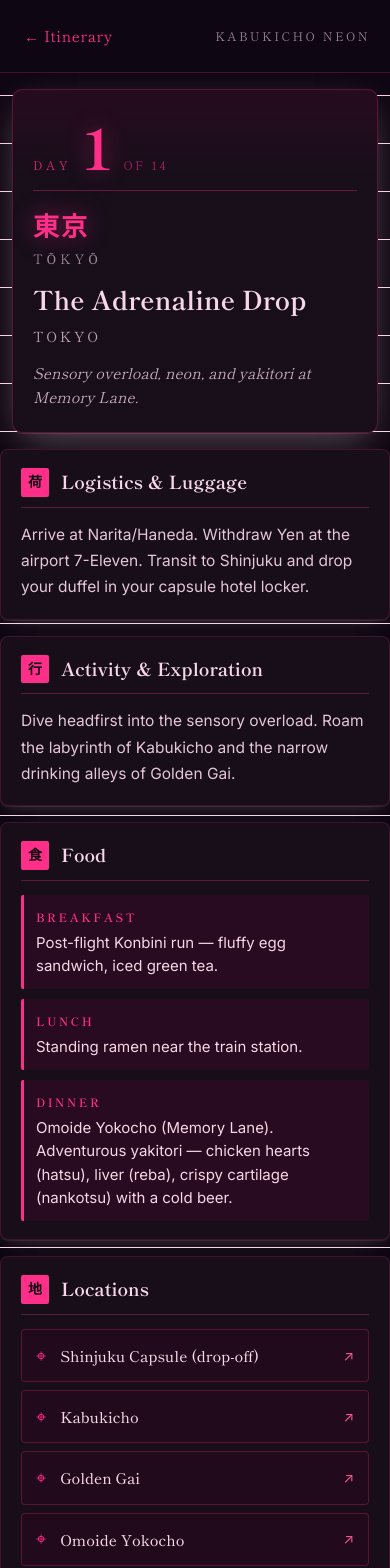
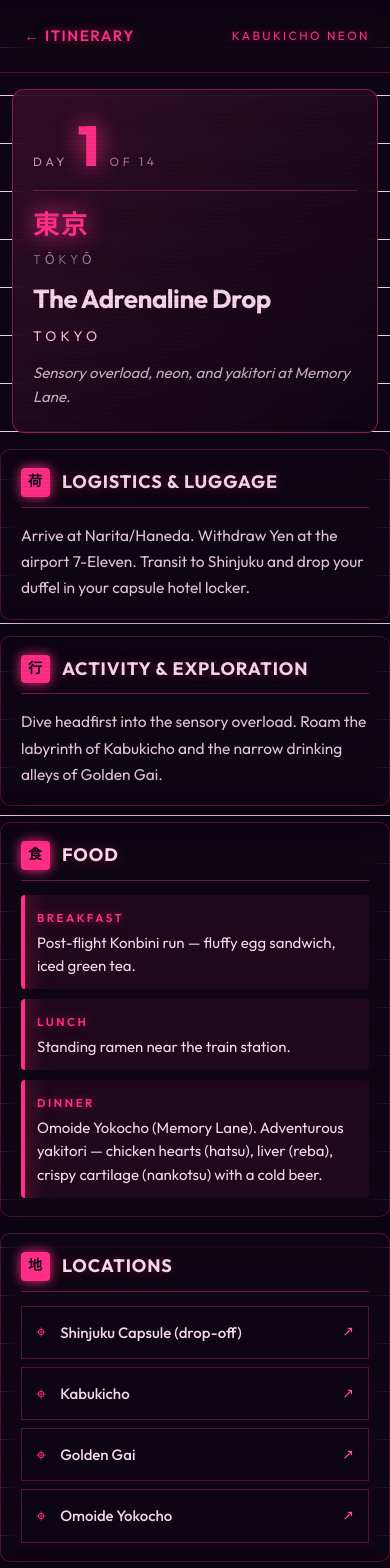
Before and after one commit to hunterom-pe/japan-itinerary, a React (Vite) app: page /#/day/1 in a window 390 px wide. Shown: the top 1568 px of the page. Built offline with nearby package versions, Linux system fonts and the light colour scheme.

Commit message:
feat: visual revamp with neo-tokyo and traditional styles

```diff
--- a/src/components/DayView.tsx
+++ b/src/components/DayView.tsx
@@ -31,6 +31,7 @@ export default function DayView() {
     <div
       className="page page--day"
       data-pattern={theme.pattern}
+      data-vibe={theme.vibe}
       style={
         {
           "--accent": theme.accent,
--- a/src/data/themes.ts
+++ b/src/data/themes.ts
@@ -2,6 +2,7 @@ import type { ThemeId } from "./itinerary";
 
 export type ThemeDef = {
   label: string;
+  vibe: "neo-tokyo" | "traditional";
   accent: string;
   accentSoft: string;
   ink: string;
@@ -13,6 +14,7 @@ export type ThemeDef = {
 export const themes: Record<ThemeId, ThemeDef> = {
   "neon-tokyo": {
     label: "Kabukicho neon",
+    vibe: "neo-tokyo",
     accent: "#ff2e88",
     accentSoft: "#3a0f29",
     ink: "#f7d6e6",
@@ -22,6 +24,7 @@ export const themes: Record<ThemeId, ThemeDef> = {
   },
   "mecha-noir": {
     label: "Mecha noir",
+    vibe: "neo-tokyo",
     accent: "#5bd6ff",
     accentSoft: "#10222e",
     ink: "#dbe7ef",
@@ -31,6 +34,7 @@ export const themes: Record<ThemeId, ThemeDef> = {
   },
   "ghibli-whimsy": {
     label: "Whimsy cream",
+    vibe: "traditional",
     accent: "#6fa86b",
     accentSoft: "#e9f0d6",
     ink: "#2c3322",
@@ -39,6 +43,7 @@ export const themes: Record<ThemeId, ThemeDef> = {
   },
   "alpine-wood": {
     label: "Alpine wood",
+    vibe: "traditional",
     accent: "#7a5230",
     accentSoft: "#efe2cd",
     ink: "#2c1f12",
@@ -47,6 +52,7 @@ export const themes: Record<ThemeId, ThemeDef> = {
   },
   "thatch-mountain": {
     label: "Thatched roof",
+    vibe: "traditional",
     accent: "#9b6a3a",
     accentSoft: "#ece1cb",
     ink: "#322415",
@@ -55,6 +61,7 @@ export const themes: Record<ThemeId, ThemeDef> = {
   },
   "crimson-shrine": {
     label: "Vermillion torii at night",
+    vibe: "traditional",
     accent: "#e63946",
     accentSoft: "#3a0d0d",
     ink: "#f3e2c4",
@@ -64,6 +71,7 @@ export const themes: Record<ThemeId, ThemeDef> = {
   },
   "moss-stone": {
     label: "Moss & stone",
+    vibe: "traditional",
     accent: "#5f7a3b",
     accentSoft: "#dfe7cd",
     ink: "#23301a",
@@ -72,6 +80,7 @@ export const themes: Record<ThemeId, ThemeDef> = {
   },
   "ink-cedar": {
     label: "Ink & cedar",
+    vibe: "traditional",
     accent: "#9aa3a1",
     accentSoft: "#1e2422",
     ink: "#d6d6cf",
@@ -80,6 +89,7 @@ export const themes: Record<ThemeId, ThemeDef> = {
   },
   "dotonbori-glow": {
     label: "Dotonbori glow",
+    vibe: "neo-tokyo",
     accent: "#ffb347",
     accentSoft: "#3a1f0a",
     ink: "#fff4e0",
@@ -89,6 +99,7 @@ export const themes: Record<ThemeId, ThemeDef> = {
   },
   "crt-retro": {
     label: "CRT retro",
+    vibe: "neo-tokyo",
     accent: "#7af0a7",
     accentSoft: "#0f2418",
     ink: "#d9ffe6",
@@ -98,6 +109,7 @@ export const themes: Record<ThemeId, ThemeDef> = {
   },
   "peace-white": {
     label: "Peace white",
+    vibe: "traditional",
     accent: "#2f6dac",
     accentSoft: "#e1ecf6",
     ink: "#1e2a36",
@@ -106,6 +118,7 @@ export const themes: Record<ThemeId, ThemeDef> = {
   },
   "vermillion-tide": {
     label: "Vermillion tide",
+    vibe: "traditional",
     accent: "#c0392b",
     accentSoft: "#f7d6cf",
     ink: "#2a0f0a",
@@ -114,6 +127,7 @@ export const themes: Record<ThemeId, ThemeDef> = {
   },
   "muted-gold": {
     label: "Muted gold",
+    vibe: "traditional",
     accent: "#a8854d",
     accentSoft: "#ece0c3",
     ink: "#2b2317",
@@ -122,6 +136,7 @@ export const themes: Record<ThemeId, ThemeDef> = {
   },
   "quiet-grey": {
     label: "Quiet grey",
+    vibe: "traditional",
     accent: "#8a8a8a",
     accentSoft: "#dedede",
     ink: "#272727",
--- a/src/styles/app.css
+++ b/src/styles/app.css
@@ -16,25 +16,37 @@
 
 .hero {
   text-align: center;
-  padding: 24px 0 36px;
+  padding: 40px 0 48px;
   position: relative;
+  animation: fadeIn 1s ease-out;
+}
+
+@keyframes fadeIn {
+  from { opacity: 0; transform: translateY(10px); }
+  to { opacity: 1; transform: translateY(0); }
 }
 
 .hero__mark {
   position: relative;
   display: inline-block;
-  width: 120px;
-  height: 120px;
-  margin-bottom: 16px;
+  width: 140px;
+  height: 140px;
+  margin-bottom: 24px;
 }
 
 .hero__sun {
   position: absolute;
   inset: 0;
-  background: var(--hinomaru);
+  background: linear-gradient(135deg, #d34a4a, #bc002d);
   border-radius: 50%;
-  opacity: 0.92;
-  box-shadow: 0 0 60px rgba(188, 0, 45, 0.25);
+  opacity: 0.95;
+  box-shadow: 0 0 80px rgba(188, 0, 45, 0.15), inset 0 -4px 12px rgba(0,0,0,0.1);
+  transition: transform 0.3s ease, box-shadow 0.3s ease;
+}
+
+.hero__mark:hover .hero__sun {
+  transform: scale(1.02);
+  box-shadow: 0 0 100px rgba(188, 0, 45, 0.2), inset 0 -4px 12px rgba(0,0,0,0.1);
 }
 
 .hero__brush {
@@ -44,34 +56,38 @@
   align-items: center;
   justify-content: center;
   font-family: var(--serif);
-  font-size: 38px;
-  font-weight: 700;
+  font-size: 42px;
+  font-weight: 500;
   color: var(--paper-base);
-  letter-spacing: 2px;
+  letter-spacing: 4px;
 }
 
 .hero__title {
   font-family: var(--serif);
   font-weight: 700;
-  font-size: clamp(28px, 5vw, 44px);
-  margin: 8px 0 6px;
-  letter-spacing: -0.01em;
+  font-size: clamp(32px, 6vw, 48px);
+  margin: 12px 0 8px;
+  letter-spacing: 0.02em;
+  color: var(--ink-base);
 }
 
 .hero__sub {
-  font-family: var(--serif);
+  font-family: var(--sans);
   color: var(--ink-soft);
-  letter-spacing: 0.2em;
+  letter-spacing: 0.25em;
   font-size: 13px;
-  margin: 0 0 24px;
+  margin: 0 0 32px;
   text-transform: uppercase;
+  font-weight: 500;
 }
 
 .hero__blurb {
   max-width: 620px;
   margin: 0 auto;
   color: var(--ink-soft);
-  font-size: 15.5px;
+  font-size: 16px;
+  line-height: 1.8;
+  font-family: var(--sans);
 }
 
 /* ===== Section title ===== */
@@ -192,29 +208,30 @@
   min-width: 44px;
   min-height: 36px;
   padding: 6px 12px;
-  border-radius: 999px;
-  background: var(--paper-grain);
+  border-radius: 8px;
+  background: var(--paper-base);
   border: 1px solid color-mix(in srgb, var(--rule) 70%, transparent);
+  box-shadow: 0 2px 8px -4px rgba(0,0,0,0.05);
   color: var(--ink-soft);
   font-family: var(--serif);
   font-weight: 600;
   font-size: 14px;
   letter-spacing: 0.02em;
   white-space: nowrap;
-  transition: background 0.15s ease, border-color 0.15s ease, color 0.15s ease,
-    transform 0.15s ease;
+  transition: all 0.2s cubic-bezier(0.4, 0, 0.2, 1);
 }
 
 .jumper__chip--done {
-  background: color-mix(in srgb, var(--hinomaru) 12%, var(--paper-grain));
-  border-color: color-mix(in srgb, var(--hinomaru) 35%, var(--rule));
+  background: color-mix(in srgb, var(--hinomaru) 8%, var(--paper-base));
+  border-color: color-mix(in srgb, var(--hinomaru) 25%, transparent);
   color: var(--hinomaru);
 }
 
 .jumper__chip:hover {
   border-color: var(--hinomaru);
   color: var(--hinomaru);
-  transform: translateY(-1px);
+  transform: translateY(-2px);
+  box-shadow: 0 4px 12px -4px rgba(188, 0, 45, 0.15);
 }
 
 .day-grid {
--- a/src/styles/day.css
+++ b/src/styles/day.css
@@ -6,10 +6,10 @@
   padding: 0;
   position: relative;
   isolation: isolate;
+  transition: background 0.3s ease, color 0.3s ease;
 }
 
-/* Pattern is a quiet decorative band only at the very top of the page.
-   Blocks below have their own opaque card surfaces, so even if it bled it wouldn't compete. */
+/* Base Pattern Overlay */
 .page--day::before {
   content: "";
   position: absolute;
@@ -61,7 +61,279 @@
     radial-gradient(ellipse at 80% 80%, color-mix(in srgb, var(--accent) 8%, transparent), transparent 60%);
 }
 
-/* ===== Top bar ===== */
+/* ==========================================================================
+   NEO-TOKYO VIBE
+   ========================================================================== */
+.page--day[data-vibe="neo-tokyo"] {
+  font-family: var(--tech);
+}
+
+.page--day[data-vibe="neo-tokyo"]::after {
+  content: "";
+  position: fixed;
+  inset: 0;
+  pointer-events: none;
+  background: linear-gradient(rgba(18, 16, 16, 0) 50%, rgba(0, 0, 0, 0.25) 50%);
+  background-size: 100% 4px;
+  z-index: 9999;
+  opacity: 0.15;
+}
+
+.page--day[data-vibe="neo-tokyo"] .topbar {
+  background: color-mix(in srgb, var(--paper) 70%, transparent);
+  backdrop-filter: blur(16px);
+  -webkit-backdrop-filter: blur(16px);
+  border-bottom: 1px solid color-mix(in srgb, var(--accent) 30%, transparent);
+  box-shadow: 0 4px 24px -10px var(--glow);
+}
+
+.page--day[data-vibe="neo-tokyo"] .back {
+  font-family: var(--tech);
+  text-transform: uppercase;
+  letter-spacing: 0.1em;
+  font-weight: 600;
+  text-shadow: 0 0 12px color-mix(in srgb, var(--accent) 60%, transparent);
+}
+
+.page--day[data-vibe="neo-tokyo"] .topbar__theme {
+  font-family: var(--tech);
+  color: var(--accent);
+  text-shadow: 0 0 8px color-mix(in srgb, var(--accent) 50%, transparent);
+}
+
+.page--day[data-vibe="neo-tokyo"] .dayhead {
+  background: linear-gradient(135deg, color-mix(in srgb, var(--accent-soft) 80%, transparent) 0%, color-mix(in srgb, var(--paper) 95%, transparent) 100%);
+  backdrop-filter: blur(10px);
+  border: 1px solid color-mix(in srgb, var(--accent) 50%, transparent);
+  box-shadow: 0 0 32px -10px var(--glow), inset 0 0 16px -8px var(--accent);
+  border-radius: 12px;
+}
+
+.page--day[data-vibe="neo-tokyo"] .dayhead__big {
+  font-family: var(--tech);
+  font-weight: 800;
+  text-shadow: 0 0 24px var(--accent);
+}
+
+.page--day[data-vibe="neo-tokyo"] .dayhead__label,
+.page--day[data-vibe="neo-tokyo"] .dayhead__of,
+.page--day[data-vibe="neo-tokyo"] .dayhead__city {
+  font-family: var(--tech);
+  letter-spacing: 0.3em;
+  color: color-mix(in srgb, var(--ink) 80%, var(--accent));
+}
+
+.page--day[data-vibe="neo-tokyo"] .dayhead__kanji {
+  font-family: var(--tech);
+  font-weight: 800;
+  text-shadow: 0 0 24px var(--accent);
+}
+
+.page--day[data-vibe="neo-tokyo"] .dayhead__title {
+  font-family: var(--tech);
+  font-weight: 700;
+  letter-spacing: -0.02em;
+}
+
+.page--day[data-vibe="neo-tokyo"] .dayhead__tagline {
+  font-family: var(--tech);
+  font-style: italic;
+  opacity: 0.8;
+}
+
+.page--day[data-vibe="neo-tokyo"] .block {
+  background: color-mix(in srgb, var(--paper) 80%, transparent);
+  backdrop-filter: blur(12px);
+  border: 1px solid color-mix(in srgb, var(--accent) 25%, transparent);
+  box-shadow: 0 8px 32px -12px rgba(0,0,0,0.5);
+  border-radius: 10px;
+}
+
+.page--day[data-vibe="neo-tokyo"] .block__title {
+  font-family: var(--tech);
+  border-bottom-color: color-mix(in srgb, var(--accent) 40%, transparent);
+  text-transform: uppercase;
+  letter-spacing: 0.05em;
+  text-shadow: 0 0 12px color-mix(in srgb, var(--accent) 30%, transparent);
+}
+
+.page--day[data-vibe="neo-tokyo"] .block__mark {
+  font-family: var(--tech);
+  box-shadow: 0 0 12px var(--accent);
+  border-radius: 4px;
+}
+
+.page--day[data-vibe="neo-tokyo"] .meal {
+  background: color-mix(in srgb, var(--accent-soft) 40%, transparent);
+  border-left: 4px solid var(--accent);
+  box-shadow: inset 24px 0 24px -24px color-mix(in srgb, var(--accent) 30%, transparent);
+  border-radius: 4px;
+}
+
+.page--day[data-vibe="neo-tokyo"] .meal__slot {
+  font-family: var(--tech);
+  text-shadow: 0 0 8px color-mix(in srgb, var(--accent) 50%, transparent);
+}
+
+.page--day[data-vibe="neo-tokyo"] .loc {
+  background: color-mix(in srgb, var(--paper) 90%, transparent);
+  border: 1px solid color-mix(in srgb, var(--accent) 30%, transparent);
+  backdrop-filter: blur(8px);
+}
+
+.page--day[data-vibe="neo-tokyo"] .loc:hover {
+  background: color-mix(in srgb, var(--accent-soft) 50%, transparent);
+  border-color: var(--accent);
+  box-shadow: 0 0 16px -4px var(--accent);
+}
+
+.page--day[data-vibe="neo-tokyo"] .loc__name {
+  font-family: var(--tech);
+}
+
+.page--day[data-vibe="neo-tokyo"] .check__box {
+  border-radius: 6px;
+  background: color-mix(in srgb, var(--paper) 50%, transparent);
+  border-color: color-mix(in srgb, var(--accent) 60%, transparent);
+}
+
+.page--day[data-vibe="neo-tokyo"] .check--on .check__box {
+  box-shadow: 0 0 12px color-mix(in srgb, var(--accent) 60%, transparent);
+}
+
+.page--day[data-vibe="neo-tokyo"] .notes {
+  background: color-mix(in srgb, var(--paper) 60%, transparent);
+  border: 1px solid color-mix(in srgb, var(--accent) 40%, transparent);
+  border-left: 4px solid var(--accent);
+  font-family: var(--tech);
+  color: var(--ink);
+  background-image: linear-gradient(transparent 27px, color-mix(in srgb, var(--accent) 20%, transparent) 28px);
+}
+
+.page--day[data-vibe="neo-tokyo"] .notes:focus {
+  box-shadow: 0 0 16px color-mix(in srgb, var(--accent) 40%, transparent);
+}
+
+.page--day[data-vibe="neo-tokyo"] .prevnext__btn {
+  font-family: var(--tech);
+  text-transform: uppercase;
+  letter-spacing: 0.1em;
+  background: color-mix(in srgb, var(--paper) 80%, transparent);
+  backdrop-filter: blur(8px);
+}
+
+.page--day[data-vibe="neo-tokyo"] .prevnext__btn:hover {
+  box-shadow: 0 0 16px color-mix(in srgb, var(--accent) 30%, transparent);
+  border-color: var(--accent);
+}
+
+/* ==========================================================================
+   TRADITIONAL VIBE
+   ========================================================================== */
+.page--day[data-vibe="traditional"] {
+  font-family: var(--sans);
+}
+
+.page--day[data-vibe="traditional"] .topbar {
+  background: color-mix(in srgb, var(--paper) 95%, transparent);
+  border-bottom: 1px solid color-mix(in srgb, var(--accent) 15%, transparent);
+}
+
+.page--day[data-vibe="traditional"] .back {
+  font-family: var(--serif);
+}
+
+.page--day[data-vibe="traditional"] .topbar__theme {
+  font-family: var(--serif);
+}
+
+.page--day[data-vibe="traditional"] .dayhead {
+  background: color-mix(in srgb, var(--paper) 98%, white);
+  border: 1px solid color-mix(in srgb, var(--accent) 15%, transparent);
+  box-shadow: 0 4px 20px -10px color-mix(in srgb, var(--ink) 15%, transparent);
+  border-radius: 2px; /* Sharper corners for traditional */
+}
+
+.page--day[data-vibe="traditional"] .dayhead__big,
+.page--day[data-vibe="traditional"] .dayhead__kanji,
+.page--day[data-vibe="traditional"] .dayhead__title,
+.page--day[data-vibe="traditional"] .dayhead__tagline,
+.page--day[data-vibe="traditional"] .dayhead__city {
+  font-family: var(--serif);
+}
+
+.page--day[data-vibe="traditional"] .dayhead__kanji {
+  /* Give kanji a brush-like elegance */
+  font-size: 36px;
+  font-weight: 500;
+  opacity: 0.9;
+}
+
+.page--day[data-vibe="traditional"] .block {
+  background: color-mix(in srgb, var(--paper) 98%, white);
+  border: 1px solid color-mix(in srgb, var(--accent) 10%, transparent);
+  box-shadow: 0 2px 12px -6px color-mix(in srgb, var(--ink) 10%, transparent);
+  border-radius: 2px;
+}
+
+.page--day[data-vibe="traditional"] .block__title {
+  font-family: var(--serif);
+}
+
+.page--day[data-vibe="traditional"] .block__mark {
+  font-family: var(--serif);
+  border-radius: 2px;
+}
+
+.page--day[data-vibe="traditional"] .meal {
+  background: color-mix(in srgb, var(--accent-soft) 30%, var(--paper));
+  border-left: 2px solid var(--accent);
+  border-radius: 0;
+}
+
+.page--day[data-vibe="traditional"] .meal__slot {
+  font-family: var(--serif);
+}
+
+.page--day[data-vibe="traditional"] .loc {
+  background: var(--paper);
+  border: 1px solid color-mix(in srgb, var(--accent) 15%, transparent);
+  border-radius: 2px;
+}
+
+.page--day[data-vibe="traditional"] .loc:hover {
+  background: color-mix(in srgb, var(--accent-soft) 20%, var(--paper));
+  border-color: color-mix(in srgb, var(--accent) 40%, transparent);
+}
+
+.page--day[data-vibe="traditional"] .loc__name {
+  font-family: var(--serif);
+}
+
+.page--day[data-vibe="traditional"] .check__box {
+  border-radius: 0;
+  background: var(--paper);
+  border-width: 1px;
+}
+
+.page--day[data-vibe="traditional"] .notes {
+  background: color-mix(in srgb, var(--paper) 90%, white);
+  border: 1px solid color-mix(in srgb, var(--accent) 20%, transparent);
+  border-left: 2px solid var(--accent);
+  border-radius: 2px;
+  font-family: var(--serif);
+}
+
+.page--day[data-vibe="traditional"] .prevnext__btn {
+  font-family: var(--serif);
+  border-radius: 2px;
+  background: var(--paper);
+}
+
+
+/* ==========================================================================
+   SHARED / COMMON LAYOUT (Applies to both)
+   ========================================================================== */
 
 .topbar {
   position: sticky;
@@ -75,9 +347,8 @@
   padding-top: max(14px, env(safe-area-inset-top));
   padding-left: max(20px, env(safe-area-inset-left));
   padding-right: max(20px, env(safe-area-inset-right));
-  background: var(--paper);
-  border-bottom: 1px solid color-mix(in srgb, var(--accent) 25%, transparent);
   min-height: 48px;
+  transition: background 0.3s ease, border-color 0.3s ease;
 }
 
 .back {
@@ -85,10 +356,9 @@
   align-items: center;
   min-height: 44px;
   padding: 0 4px;
-  font-family: var(--serif);
   font-size: 15px;
-  letter-spacing: 0.04em;
   color: var(--accent);
+  transition: color 0.3s ease, text-shadow 0.3s ease;
 }
 
 .back:hover {
@@ -97,14 +367,11 @@
 }
 
 .topbar__theme {
-  font-family: var(--serif);
   font-size: 12px;
   letter-spacing: 0.2em;
   text-transform: uppercase;
   color: color-mix(in srgb, var(--ink) 60%, transparent);
 }
-
-/* ===== Day header ===== */
 
 .dayhead {
   position: relative;
@@ -116,17 +383,7 @@
   grid-template-columns: auto 1fr;
   gap: 32px;
   align-items: center;
-  background:
-    linear-gradient(
-      180deg,
-      color-mix(in srgb, var(--accent-soft) 55%, var(--paper)) 0%,
-      color-mix(in srgb, var(--ink) 4%, var(--paper)) 90px
-    );
-  border: 1px solid color-mix(in srgb, var(--accent) 26%, transparent);
-  border-radius: 10px;
-  box-shadow:
-    0 1px 0 color-mix(in srgb, var(--ink) 10%, transparent),
-    0 12px 36px -10px color-mix(in srgb, var(--ink) 40%, transparent);
+  transition: all 0.3s ease;
 }
 
 .dayhead__num {
@@ -135,27 +392,22 @@
   border-right: 1px solid color-mix(in srgb, var(--accent) 35%, transparent);
   padding-right: 32px;
   color: var(--accent);
-  font-family: var(--serif);
-  text-shadow: var(--glow);
 }
 
 .dayhead__label {
   font-size: 12px;
-  letter-spacing: 0.3em;
   text-transform: uppercase;
   opacity: 0.8;
 }
 
 .dayhead__big {
   font-size: 88px;
-  font-weight: 700;
   line-height: 1;
   margin: 4px 0;
 }
 
 .dayhead__of {
   font-size: 12px;
-  letter-spacing: 0.2em;
   text-transform: uppercase;
   opacity: 0.6;
 }
@@ -165,16 +417,12 @@
 }
 
 .dayhead__kanji {
-  font-family: var(--serif);
-  font-size: 32px;
-  font-weight: 600;
   color: var(--accent);
   letter-spacing: 0.08em;
-  text-shadow: var(--glow);
 }
 
 .dayhead__romaji {
-  font-family: var(--serif);
+  font-family: var(--sans);
   font-size: 13px;
   letter-spacing: 0.3em;
   text-transform: uppercase;
@@ -183,31 +431,21 @@
 }
 
 .dayhead__title {
-  font-family: var(--serif);
   font-size: clamp(28px, 4.5vw, 40px);
-  font-weight: 700;
   margin: 10px 0 6px;
   color: var(--ink);
 }
 
 .dayhead__city {
-  font-family: var(--serif);
   font-size: 14px;
-  letter-spacing: 0.2em;
   text-transform: uppercase;
   margin: 0;
-  color: color-mix(in srgb, var(--ink) 75%, transparent);
 }
 
 .dayhead__tagline {
   margin: 14px 0 0;
-  font-style: italic;
-  color: color-mix(in srgb, var(--ink) 80%, transparent);
-  font-family: var(--serif);
   font-size: 16px;
 }
-
-/* ===== Blocks ===== */
 
 .block {
   position: relative;
@@ -215,11 +453,7 @@
   max-width: 820px;
   margin: 16px auto;
   padding: 24px;
-  background: color-mix(in srgb, var(--ink) 4%, var(--paper));
-  border: 1px solid color-mix(in srgb, var(--accent) 18%, transparent);
-  border-radius: 8px;
-  box-shadow: 0 1px 0 color-mix(in srgb, var(--ink) 8%, transparent),
-    0 6px 18px -8px color-mix(in srgb, var(--ink) 28%, transparent);
+  transition: all 0.3s ease;
 }
 
 .block + .block {
@@ -227,7 +461,6 @@
 }
 
 .block__title {
-  font-family: var(--serif);
   font-size: 20px;
   font-weight: 700;
   display: flex;
@@ -235,7 +468,7 @@
   gap: 12px;
   margin: 0 0 14px;
   padding-bottom: 8px;
-  border-bottom: 1px solid color-mix(in srgb, var(--accent) 30%, transparent);
+  border-bottom: 1px solid;
   color: var(--ink);
 }
 
@@ -243,11 +476,9 @@
   display: inline-block;
   background: var(--accent);
   color: var(--paper);
-  font-family: var(--serif);
   font-weight: 700;
   font-size: 14px;
   padding: 3px 7px 4px;
-  border-radius: 2px;
   transform: translateY(-2px);
 }
 
@@ -257,8 +488,6 @@
   line-height: 1.7;
   color: color-mix(in srgb, var(--ink) 92%, transparent);
 }
-
-/* ===== Meals ===== */
 
 .meals {
   list-style: none;
@@ -273,13 +502,10 @@
   grid-template-columns: 110px 1fr;
   gap: 14px;
   padding: 12px 14px;
-  background: color-mix(in srgb, var(--accent-soft) 60%, var(--paper));
-  border-left: 3px solid var(--accent);
-  border-radius: 2px;
+  transition: all 0.3s ease;
 }
 
 .meal__slot {
-  font-family: var(--serif);
   font-size: 12px;
   letter-spacing: 0.22em;
   text-transform: uppercase;
@@ -293,8 +519,6 @@
   font-size: 15px;
   line-height: 1.55;
 }
-
-/* ===== Locations ===== */
 
 .locs {
   list-style: none;
@@ -311,15 +535,10 @@
   gap: 14px;
   padding: 14px;
   min-height: 52px;
-  background: color-mix(in srgb, var(--accent-soft) 40%, var(--paper));
-  border: 1px solid color-mix(in srgb, var(--accent) 25%, transparent);
-  border-radius: 4px;
-  transition: background 0.15s ease, border-color 0.15s ease, transform 0.15s ease;
+  transition: background 0.2s ease, border-color 0.2s ease, transform 0.2s ease, box-shadow 0.2s ease;
 }
 
 .loc:hover {
-  background: color-mix(in srgb, var(--accent-soft) 65%, var(--paper));
-  border-color: color-mix(in srgb, var(--accent) 55%, transparent);
   transform: translateX(2px);
 }
 
@@ -330,7 +549,6 @@
 }
 
 .loc__name {
-  font-family: var(--serif);
   font-size: 15.5px;
   font-weight: 500;
 }
@@ -339,8 +557,6 @@
   color: color-mix(in srgb, var(--accent) 80%, var(--ink));
   font-size: 14px;
 }
-
-/* ===== Checklist ===== */
 
 .checks {
   list-style: none;
@@ -377,21 +593,17 @@
 .check__box {
   width: 24px;
   height: 24px;
-  border: 1.5px solid color-mix(in srgb, var(--accent) 55%, transparent);
-  border-radius: 3px;
   display: grid;
   place-items: center;
-  font-family: var(--serif);
   font-size: 16px;
   color: var(--accent);
-  background: var(--paper);
-  transition: background 0.15s ease, border-color 0.15s ease;
+  transition: background 0.2s ease, border-color 0.2s ease, box-shadow 0.2s ease;
 }
 
 .check--on .check__box {
-  background: var(--accent);
-  color: var(--paper);
-  border-color: var(--accent);
+  background: var(--accent) !important;
+  color: var(--paper) !important;
+  border-color: var(--accent) !important;
 }
 
 .check--on .check__text {
@@ -403,30 +615,15 @@
   font-size: 15px;
 }
 
-/* ===== Notes ===== */
-
 .notes {
   width: 100%;
   min-height: 180px;
   padding: 14px 16px;
-  background: color-mix(in srgb, var(--paper) 75%, white);
-  border: 1px solid color-mix(in srgb, var(--accent) 35%, transparent);
-  border-left: 4px solid var(--accent);
-  border-radius: 4px;
-  font-family: var(--serif);
   font-size: 16px;
   line-height: 1.7;
-  background-image: linear-gradient(transparent 27px, color-mix(in srgb, var(--accent) 18%, transparent) 28px);
-  background-size: 100% 28px;
   outline: none;
+  transition: all 0.3s ease;
 }
-
-.notes:focus {
-  border-color: var(--accent);
-  box-shadow: 0 0 0 3px color-mix(in srgb, var(--accent) 20%, transparent);
-}
-
-/* ===== Prev/Next ===== */
 
 .prevnext {
   position: relative;
@@ -443,18 +640,10 @@
   display: grid;
   gap: 4px;
   padding: 16px 18px;
-  background: color-mix(in srgb, var(--accent-soft) 40%, var(--paper));
   border: 1px solid color-mix(in srgb, var(--accent) 30%, transparent);
-  border-radius: 4px;
-  font-family: var(--serif);
   font-weight: 600;
   color: var(--accent);
-  transition: background 0.15s ease, border-color 0.15s ease;
-}
-
-.prevnext__btn:hover {
-  background: color-mix(in srgb, var(--accent-soft) 65%, var(--paper));
-  border-color: color-mix(in srgb, var(--accent) 60%, transparent);
+  transition: all 0.2s ease;
 }
 
 .prevnext__btn--next {
@@ -466,10 +655,11 @@
   font-style: italic;
   color: color-mix(in srgb, var(--ink) 75%, transparent);
   font-size: 13px;
+  text-transform: none;
+  letter-spacing: normal;
 }
 
 /* ===== Responsive ===== */
-
 @media (max-width: 640px) {
   .dayhead {
     grid-template-columns: 1fr;
@@ -492,7 +682,7 @@
     font-size: 56px;
   }
   .dayhead__kanji {
-    font-size: 26px;
+    font-size: 26px !important;
   }
   .dayhead__title {
     font-size: 26px;
--- a/src/styles/globals.css
+++ b/src/styles/globals.css
@@ -1,15 +1,16 @@
-@import url("https://fonts.googleapis.com/css2?family=Shippori+Mincho:wght@400;500;600;700;800&family=Inter:wght@400;500;600;700&family=Noto+Serif+JP:wght@400;600;700&display=swap");
+@import url("https://fonts.googleapis.com/css2?family=Shippori+Mincho:wght@400;500;600;700;800&family=Inter:wght@400;500;600;700&family=Noto+Serif+JP:wght@400;600;700&family=Outfit:wght@400;500;600;700;800&family=Zen+Kaku+Gothic+New:wght@400;500;700&display=swap");
 
 :root {
-  --paper-base: #f5efe1;
-  --paper-grain: #ede4cf;
-  --ink-base: #1a1614;
-  --ink-soft: #4a423a;
-  --rule: #d6c7a3;
+  --paper-base: #f7f4ec;
+  --paper-grain: #efe8d8;
+  --ink-base: #1c1815;
+  --ink-soft: #5a524a;
+  --rule: #dfd4b8;
   --hinomaru: #bc002d;
   --accent-default: #bc002d;
   --serif: "Shippori Mincho", "Noto Serif JP", Georgia, serif;
-  --sans: "Inter", -apple-system, BlinkMacSystemFont, "Helvetica Neue", sans-serif;
+  --sans: "Zen Kaku Gothic New", "Inter", -apple-system, BlinkMacSystemFont, sans-serif;
+  --tech: "Outfit", "Inter", sans-serif;
 }
 
 * {
```
